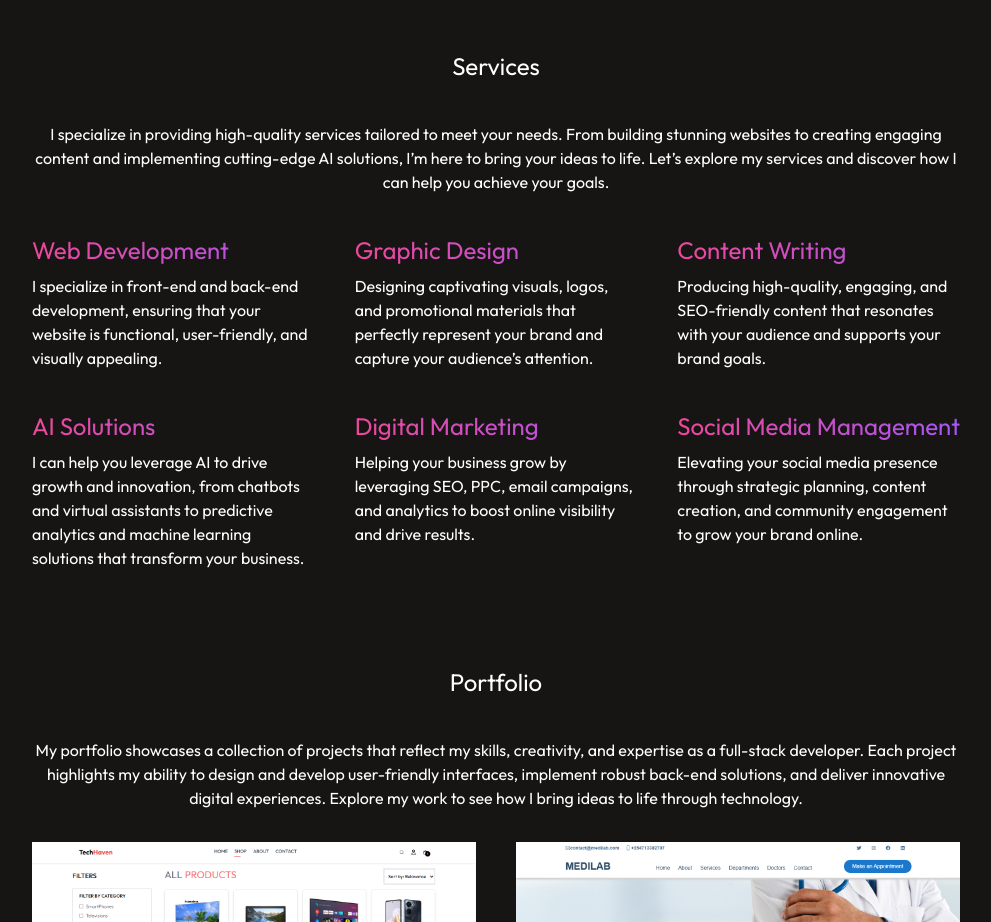
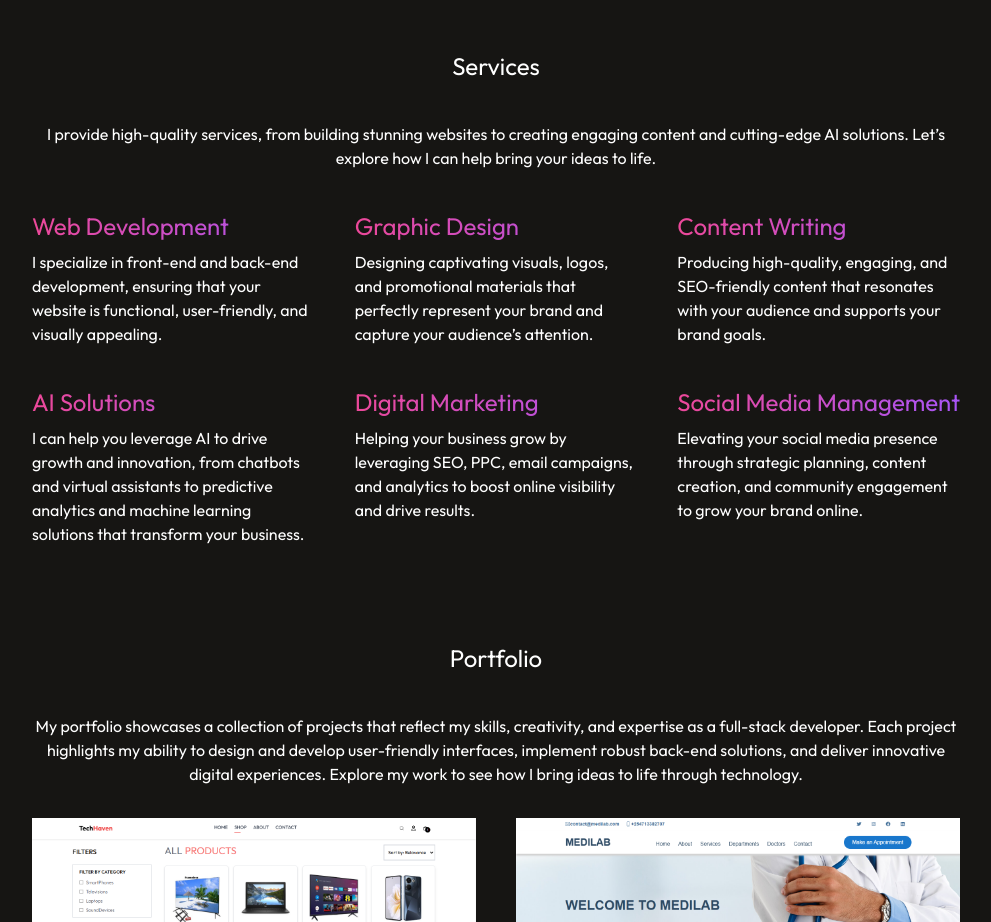
Before and after one commit to mulindijr/Portfolio, a React (Vite) app: page / in a window 1280 px wide. Shown: the part 1340-2262 px from the top of the page, without its empty margins (144-1135 px from the left). Built offline with nearby package versions, Linux system fonts and the light colour scheme.

Commit message:
Refactor: Simplify paragraph content for brevity and clarity.

```diff
--- a/src/components/Services.jsx
+++ b/src/components/Services.jsx
@@ -4,7 +4,8 @@ const Services = () => {
   return (
     <div id='services' className='mt-6 mx-8 sm:mt-24 sm:mx-44'>
       <h1 className='text-center mb-4 sm:mb-10 text-2xl'>Services</h1>
-      <p className='text-center'>I specialize in providing high-quality services tailored to meet your needs. From building stunning websites to creating engaging content and implementing cutting-edge AI solutions, I’m here to bring your ideas to life. Let’s explore my services and discover how I can help you achieve your goals.</p>
+      <p className='text-start sm:text-center'>I provide high-quality services, from building stunning websites to creating engaging content and cutting-edge AI solutions. Let’s explore how I can help bring your ideas to life.
+      </p>
       <div className='grid grid-cols-1 md:grid-cols-3 gap-6 sm:gap-10 mt-10'>
         <div>
           <h2 className='mb-2 text-2xl bg-gradient-to-r from-pink-500 to-purple-500 bg-clip-text text-transparent'>Web Development</h2>
```
